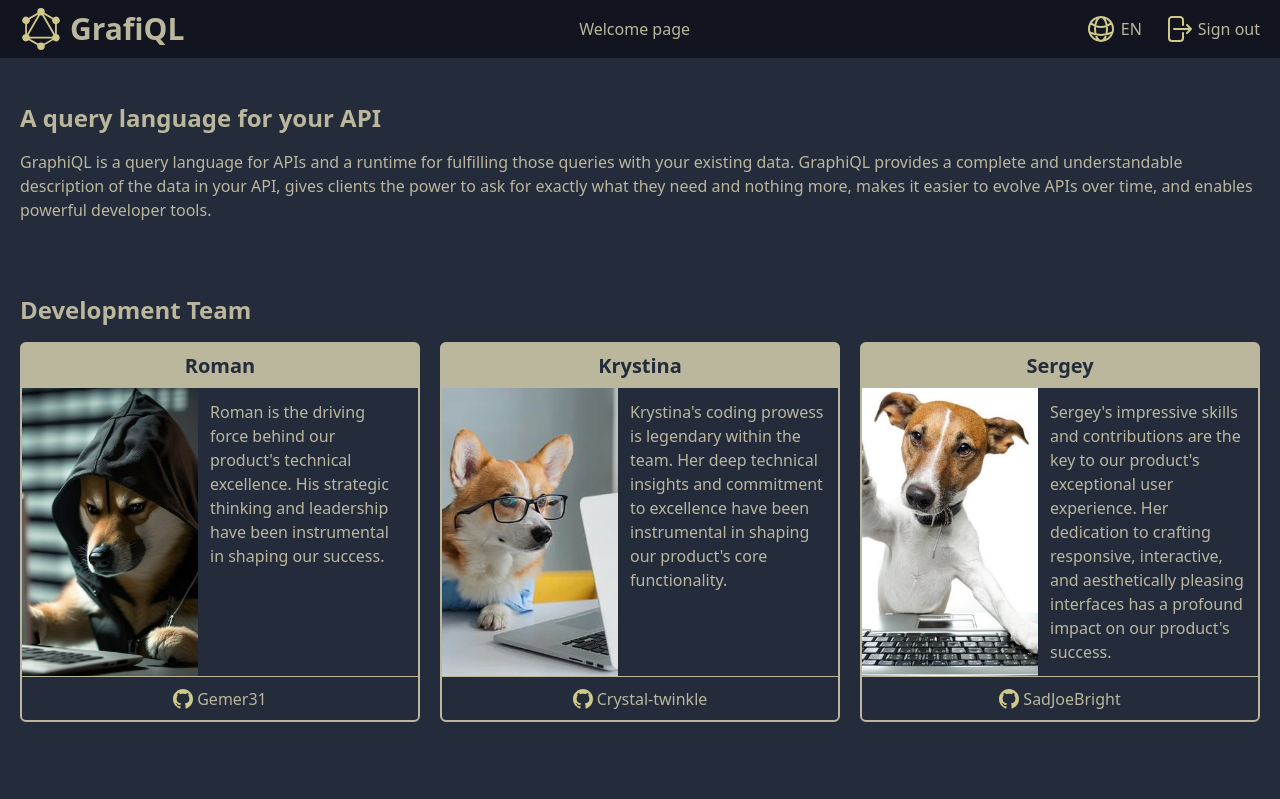
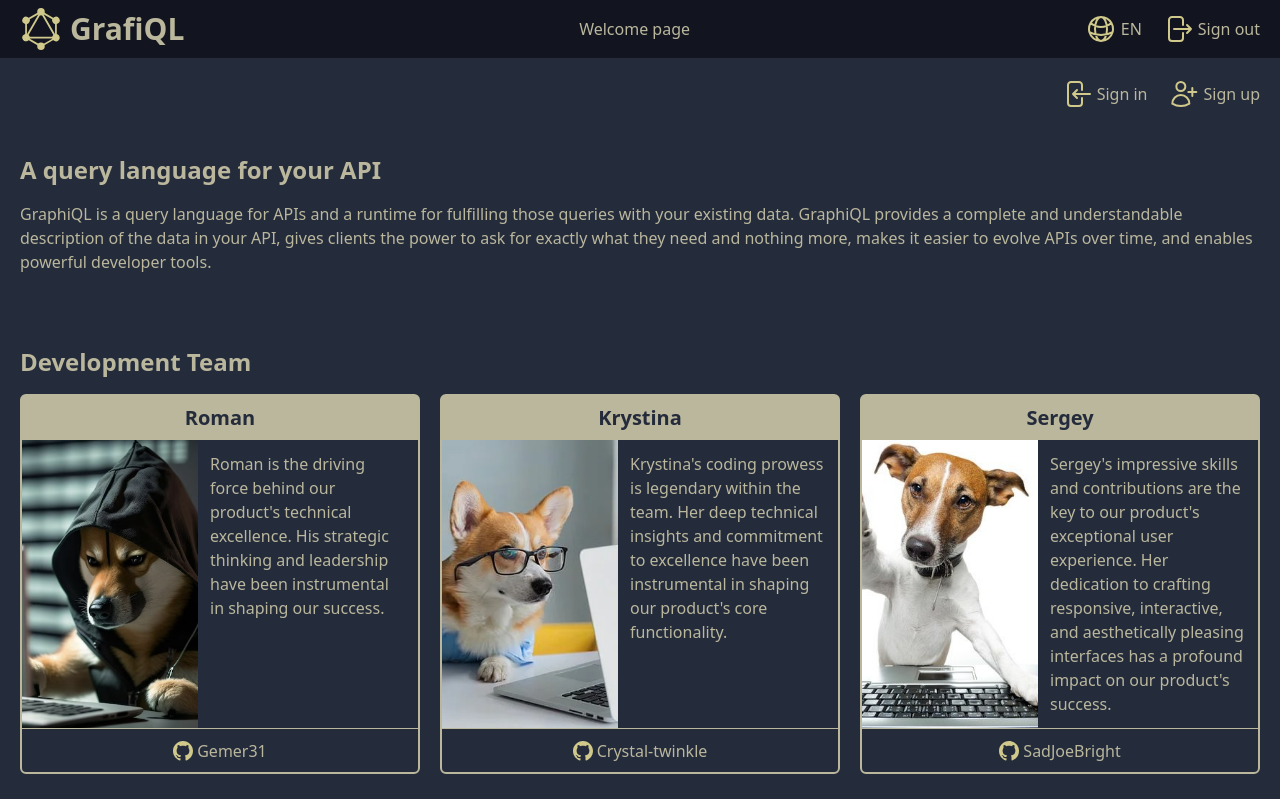
Before and after one commit to crystal-twinkle/graphiql-app, a React (Vite) app: page /welcome in a window 1280 px wide. Shown: the top 799 px of the page. Built offline with nearby package versions, Linux system fonts and the light colour scheme.

Commit message:
feat: add navigation to welcome-page

```diff
--- a/src/App.tsx
+++ b/src/App.tsx
@@ -1,17 +1,17 @@
 import { Routes, Route, BrowserRouter } from 'react-router-dom';
 import Layout from './components/Layout/Layout';
+import WelcomePage from './components/Pages/WelcomePage';
 import MainPage from './components/Pages/MainPage';
-import WelcomePage from './components/Pages/WelcomePage';
 
 function App() {
   return (
     <BrowserRouter>
-      <Layout>
-        <Routes>
-          <Route path="/" element={<MainPage />} />
+      <Routes>
+        <Route path="/" element={<Layout />}>
           <Route path="/welcome" element={<WelcomePage />} />
-        </Routes>
-      </Layout>
+          <Route path="/main" element={<MainPage />} />
+        </Route>
+      </Routes>
     </BrowserRouter>
   );
 }
--- a/src/components/UI/DeveloperCard.tsx
+++ b/src/components/DeveloperCard/DeveloperCard.tsx
@@ -1,4 +1,4 @@
-import FooterLink from './FooterLink';
+import FooterLink from '../UI/FooterLink';
 import giHubLogo from '../../assets/icons/github-logo.svg';
 interface DeveloperCardProps {
   name: string;
--- a/src/components/Layout/Layout.tsx
+++ b/src/components/Layout/Layout.tsx
@@ -1,16 +1,14 @@
-import { ReactNode } from 'react';
 import Header from '../Header/Header';
 import Footer from '../Footer/Footer';
+import { Outlet } from 'react-router-dom';
 
-interface LayoutProps {
-  children: ReactNode;
-}
-
-function Layout({ children }: LayoutProps) {
+function Layout() {
   return (
     <div className="flex flex-col min-h-screen text-text">
       <Header />
-      <main className="flex-grow px-5 bg-medium">{children}</main>
+      <main className="flex-grow px-5 bg-medium">
+        <Outlet />
+      </main>
       <Footer />
     </div>
   );
--- a/src/components/Pages/WelcomePage.tsx
+++ b/src/components/Pages/WelcomePage.tsx
@@ -1,11 +1,30 @@
-import DeveloperCard from '../UI/DeveloperCard';
+import DeveloperCard from '../DeveloperCard/DeveloperCard';
 import avatar1 from '../../assets/images/Avatar_1.jpg';
 import avatar2 from '../../assets/images/Avatar_2.jpg';
 import avatar3 from '../../assets/images/Avatar_3.jpg';
+import signInIcon from '../../assets/icons/sign-in-icon.svg';
+import signUpIcon from '../../assets/icons/sign-up-icon.svg';
+import { Link } from 'react-router-dom';
 
 function WelcomePage() {
   return (
-    <div className="flex flex-col max-w-screen-xl mx-auto">
+    <div className="flex flex-col max-w-screen-xl mx-auto py-5">
+      <nav className="flex gap-5 self-end">
+        <Link
+          to="/main"
+          className="flex items-center gap-1 hover:brightness-125 hover:scale-[1.05] transition-all duration-200 ease-in-out"
+        >
+          <img src={signInIcon} alt="local-icon" className="w-8 h-8" />
+          Sign in
+        </Link>
+        <Link
+          to="/main"
+          className="flex items-center gap-1 hover:brightness-125 hover:scale-[1.05] transition-all duration-200 ease-in-out"
+        >
+          <img src={signUpIcon} alt="local-icon" className="w-8 h-8" />
+          Sign up
+        </Link>
+      </nav>
       <section className="py-7">
         <h2 className="text-2xl font-semibold py-4">A query language for your API</h2>
         <p>
```
Also changed, not shown: src/assets/icons/sign-in-icon.svg (added), src/assets/icons/sign-up-icon.svg (added), src/index.css (line endings or trailing spaces).
